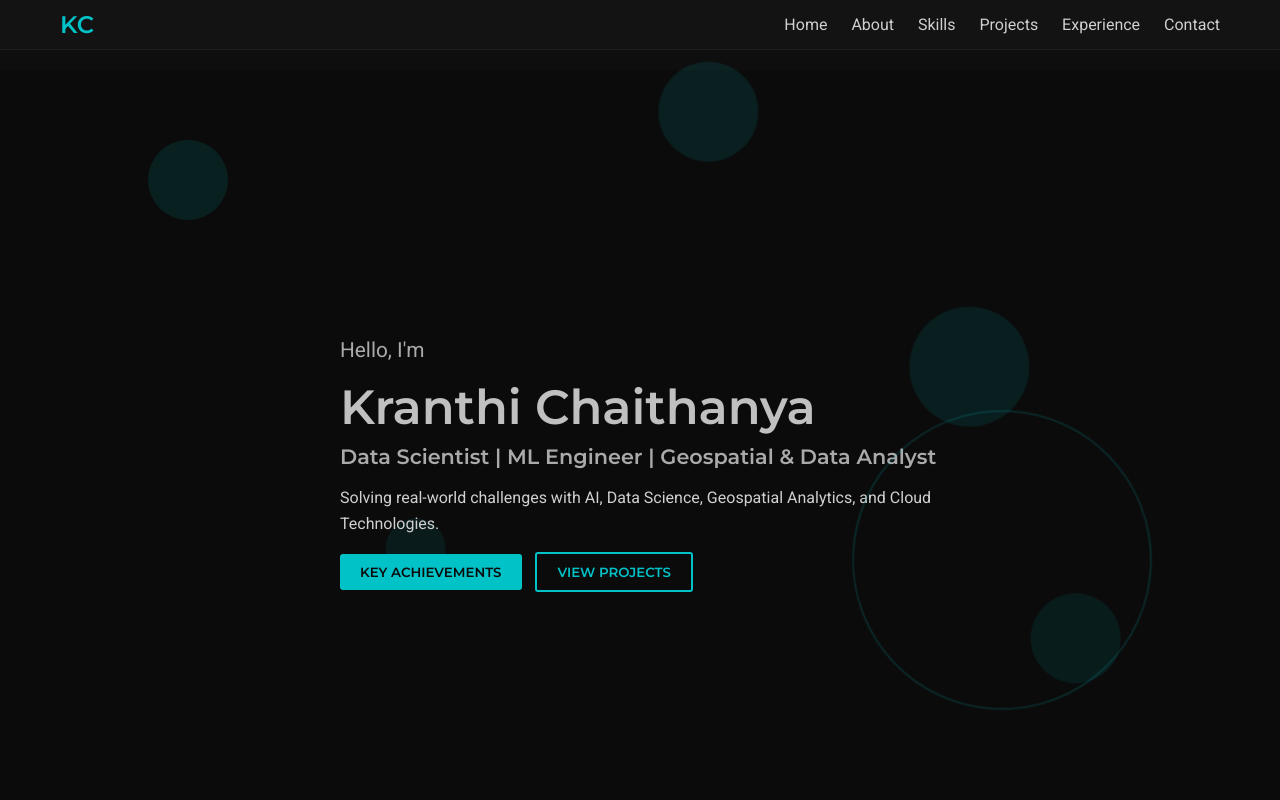
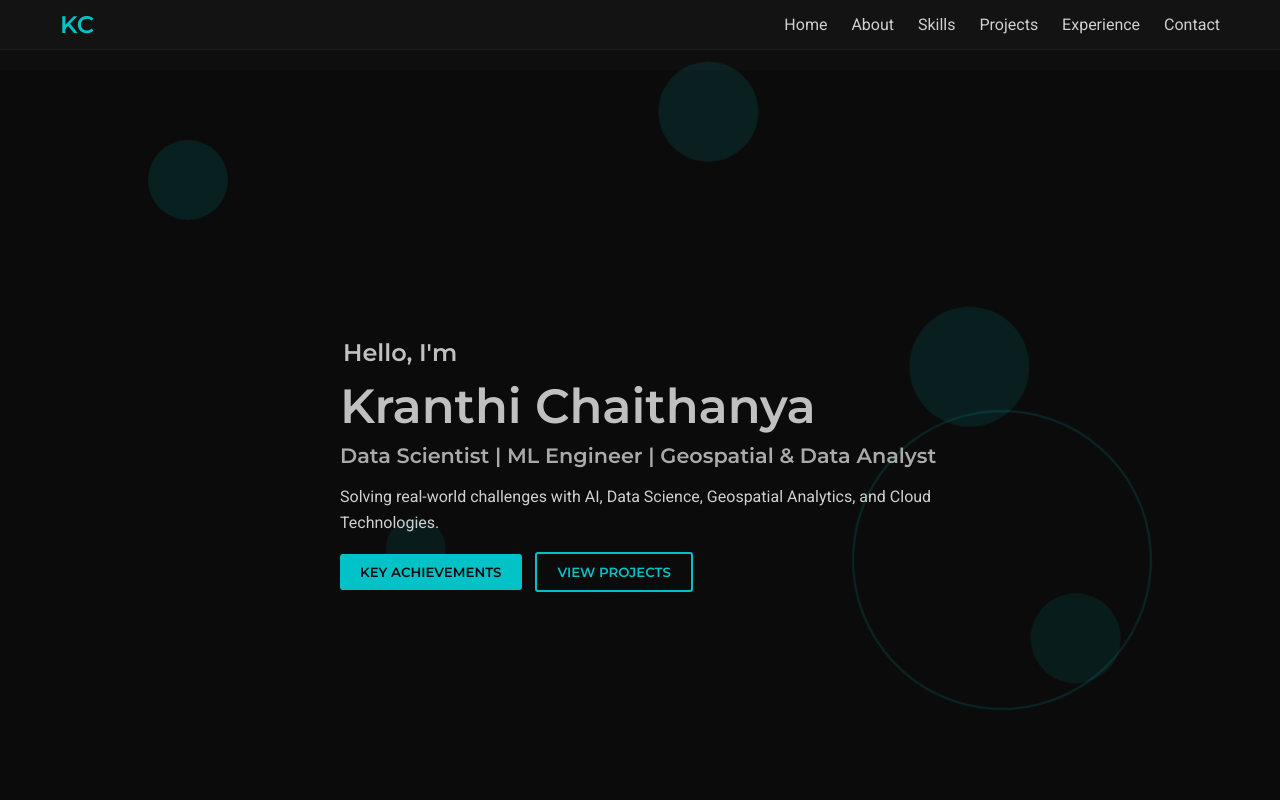
Before and after one commit to kc-3/portfolio, a plain HTML site: page index.html in a window 1280 px wide. Shown: the top 800 px of the page. Drawn offline with Linux system fonts and the light colour scheme.

Commit message:
modified intro

```diff
--- a/index.html
+++ b/index.html
@@ -50,9 +50,9 @@
     <!-- Hero Section -->
     <section id="hero" class="hero-section">
       <div class="hero-text-block">
-        <p class="hero-subtitle">
+        <h2 class="hero-intro">
           Hello, I'm
-        </p>
+        </h2>
         <h1 class="hero-title">Kranthi Chaithanya</h1>
         <h2 class="hero-subtitle">
           Data Scientist | ML Engineer | Geospatial & Data Analyst
--- a/styles.css
+++ b/styles.css
@@ -171,6 +171,15 @@ section {
   min-height: 100vh;
   position: relative;
 }
+
+.hero-intro {
+  display: flex;
+  flex-direction: column;
+  align-items: left;
+  text-align: left;
+  padding-left: 3px;
+}
+
 
 .hero-text-block {
   max-width: 600px;
```
